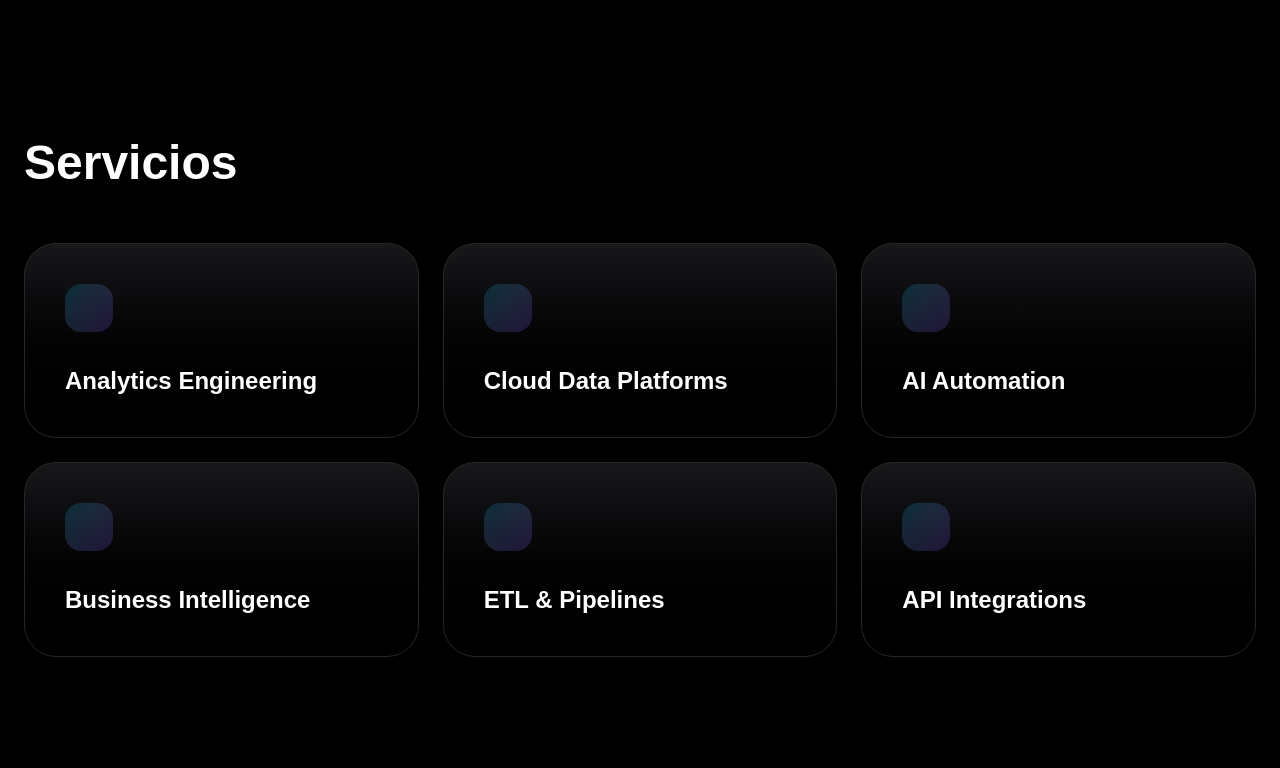
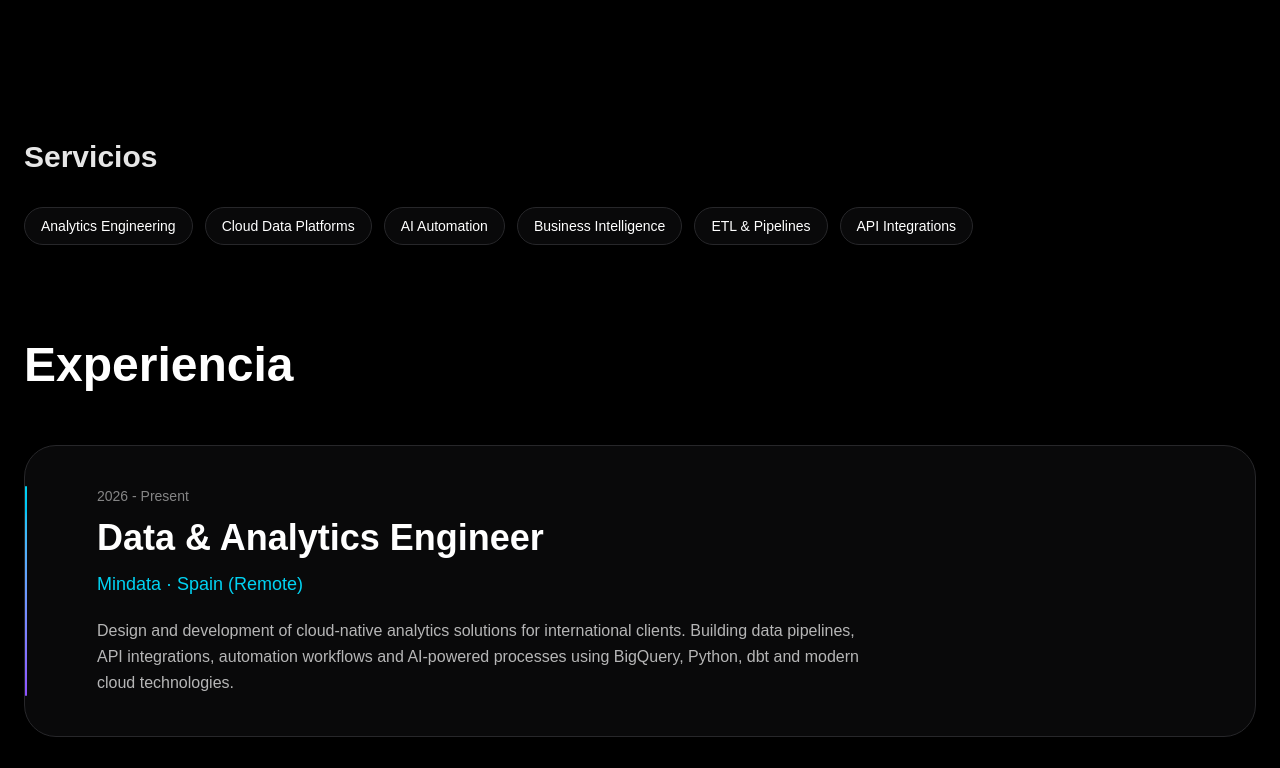
Before and after one commit to dbouzada/diego-portfolio, a Next.js app: page / in a window 1280 px wide. Shown: the part 1740-2508 px from the top of the page. Built offline with nearby package versions, Linux system fonts and the light colour scheme.

Commit message:
Simplified services section

```diff
--- a/app/page.tsx
+++ b/app/page.tsx
@@ -399,28 +399,21 @@ export default function Home() {
 
         </section>
 
-        <section className="mb-36">
+        <section className="mb-24">
 
-          <h2 className="text-5xl font-bold mb-14">
+  <h2 className="text-3xl font-bold mb-8 opacity-90">
     {t.services}
   </h2>
 
-          <div className="grid md:grid-cols-3 gap-6">
+  <div className="flex flex-wrap gap-3">
 
     {services.map((service) => (
-              <motion.div
-                whileHover={{ y: -10 }}
+      <span
         key={service}
-                className="border border-zinc-800 rounded-[32px] p-10 bg-gradient-to-b from-zinc-900 to-black"
+        className="px-4 py-2 text-sm border border-zinc-800 rounded-full bg-zinc-900/40 hover:border-cyan-400 transition"
       >
-
-                <div className="w-12 h-12 rounded-2xl bg-gradient-to-br from-cyan-500/20 to-violet-500/20 mb-8" />
-
-                <h3 className="text-2xl font-bold leading-snug">
         {service}
-                </h3>
-
-              </motion.div>
+      </span>
     ))}
 
   </div>
```
Lines whose indentation alone changed are shown as unchanged.
